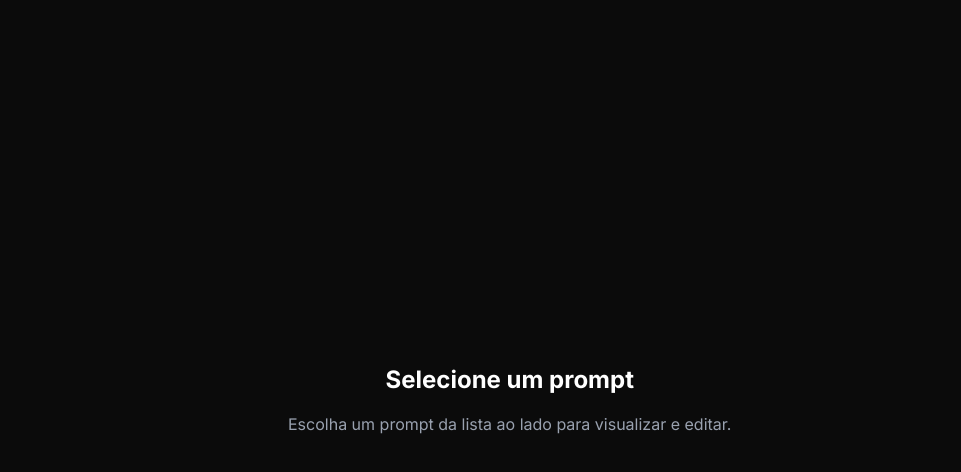
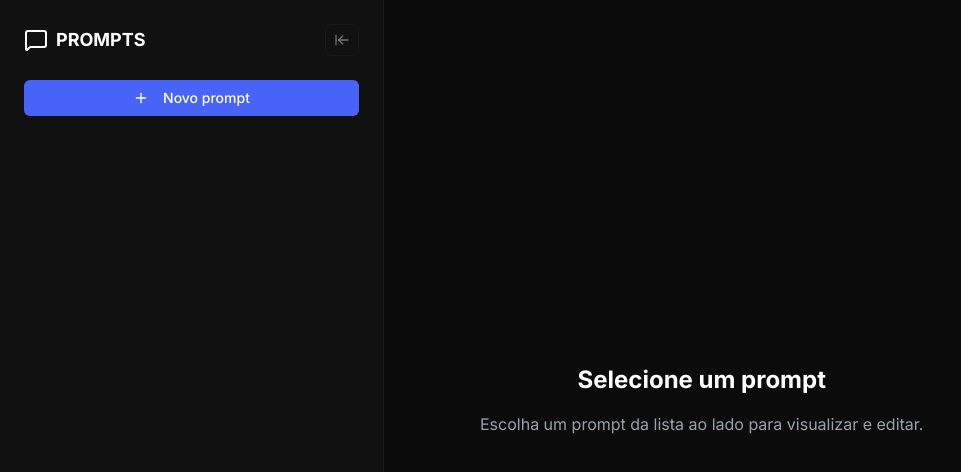
Before and after one commit to josuellions/rocketseat_architecture_tests_pocket_ai_prompt_nodejs_reacjs_2026, a Next.js app: page / in a window 1280 px wide. Shown: the top 472 px of the page, without its empty margins (0-961 px from the left). Built offline with nearby package versions, Linux system fonts and the light colour scheme.

Commit message:
feat: creates the `header` for the `sidebar` component.

```diff
--- a/src/app/layout.tsx
+++ b/src/app/layout.tsx
@@ -1,7 +1,8 @@
-import type {Metadata} from 'next';
-import {Inter, JetBrains_Mono} from 'next/font/google';
+import type { Metadata } from 'next';
+import { Inter, JetBrains_Mono } from 'next/font/google';
 import '@/styles/globals.css';
-import {cn} from '@/lib/utils';
+import { cn } from '@/lib/utils';
+import { Sidebar } from '@/components/sidebar';
 
 const jetbrainsMono = JetBrains_Mono({
   subsets: ['latin'],
@@ -30,6 +31,7 @@
         className={`${inter.variable}  antialiased bg-gray-900 text-white dark`}
       >
         <section className="flex h-screen">
+          <Sidebar />
           <main className="relative flex-1 overflow-auto min-w-0">
             <div className="p-4 sm:p-6 md:p-8 max-w-full md:max-w-3xl mx-auto h-full">
               {children}
--- /dev/null
+++ b/src/components/logo/index.ts
@@ -0,0 +1 @@
+export * from './logo';
--- /dev/null
+++ b/src/components/logo/logo.tsx
@@ -0,0 +1,14 @@
+import Link from 'next/link';
+import { MessageSquare } from 'lucide-react';
+
+export const Logo = () => {
+  return (
+    <Link
+      href="/"
+      className="flex items-center gap-2 hover:text-accent-600 rounded-lg transition-colors"
+    >
+      <MessageSquare />
+      <span className="text-lg font-semibold">PROMPTS</span>
+    </Link>
+  );
+};
--- /dev/null
+++ b/src/components/sidebar/index.ts
@@ -0,0 +1 @@
+export * from './sidebar';
--- /dev/null
+++ b/src/components/sidebar/sidebar-content.tsx
@@ -0,0 +1,85 @@
+'use client';
+
+import { useState } from 'react';
+import { useRouter } from 'next/navigation';
+import {
+  ArrowLeftToLine,
+  X as CloseIcon,
+  Plus as AddIcon,
+  ArrowRightToLine,
+} from 'lucide-react';
+
+import { Button } from '../ui/button';
+import { Logo } from '../logo';
+
+export const SidebarContent = () => {
+  const router = useRouter();
+  const [isCollapsed, setIsCollapsed] = useState(false);
+  const collapsedSidebar = () => setIsCollapsed(true);
+  const expandSidebar = () => setIsCollapsed(false);
+
+  const handleNewPrompt = () => {
+    console.log('>>NEW PROMPT');
+    router.push('/new');
+  };
+  return (
+    <aside
+      className={`border-r border-gray-700 flex flex-col h-full bg-gray-800
+        transition-[transform, width] duration-300 ease-in-out fixed md:relative left-0 top-0 z-50 md:z-auto w-[80vw] sm:w-[320px] ${isCollapsed ? 'md:w-[72px]' : 'md:w-[384px]'} `}
+    >
+      {isCollapsed && (
+        <section className="px-2 py-6">
+          <header className="flex item-center justfy-center mb-6">
+            <Button
+              onClick={expandSidebar}
+              variant="icon"
+              title="Expandir sidebar"
+              aria-label="Expandir sidebar"
+              className="hidden md:inline-flex p-2 hover:bg-gray-700 focus:outline-none focus:ring-2 focus:ring-accent-500 rounded-lg transition-colors"
+            >
+              <ArrowRightToLine className="w-5 h-5 text-gray-500" />
+            </Button>
+          </header>
+        </section>
+      )}
+
+      {!isCollapsed && (
+        <>
+          <section className="p-6">
+            <div className="md:hidden mb-4">
+              <div className="flex items-center justify-between">
+                <Button
+                  size="icon"
+                  variant="icon"
+                  aria-label="Fechar menu"
+                  title="Fechar menu"
+                >
+                  <CloseIcon className="w-5 h-5 text-gray-100" />
+                </Button>
+              </div>
+            </div>
+            <div className="flex w-full items-center justify-between mb-6">
+              <header className="flex w-full items-center justify-between">
+                <Logo />
+                <Button
+                  onClick={collapsedSidebar}
+                  variant="secondary"
+                  className="hidden md:inline-flex p-2 hover:bg-gray-700 focus:outline-nome focus:ring-2 focus:ring-accent-500 rounded-lg transition-colors"
+                >
+                  <ArrowLeftToLine className="w-5 h-5 text-gray-100" />
+                </Button>
+              </header>
+            </div>
+
+            <div className="">
+              <Button size="lg" className="w-full" onClick={handleNewPrompt}>
+                <AddIcon className="w-5 h-5 mr-2" />
+                Novo prompt
+              </Button>
+            </div>
+          </section>
+        </>
+      )}
+    </aside>
+  );
+};
--- /dev/null
+++ b/src/components/sidebar/sidebar.tsx
@@ -0,0 +1,5 @@
+import { SidebarContent } from './sidebar-content';
+
+export const Sidebar = () => {
+  return <SidebarContent />;
+};
--- a/src/components/ui/button.tsx
+++ b/src/components/ui/button.tsx
@@ -1,22 +1,23 @@
-import {Button as ButtonPrimitive} from '@base-ui/react/button';
-import {cva, type VariantProps} from 'class-variance-authority';
+import { Button as ButtonPrimitive } from '@base-ui/react/button';
+import { cva, type VariantProps } from 'class-variance-authority';
 
-import {cn} from '@/lib/utils';
+import { cn } from '@/lib/utils';
 
 const buttonVariants = cva(
-  "group/button inline-flex shrink-0 items-center justify-center rounded-none border border-transparent bg-clip-padding text-xs font-medium whitespace-nowrap transition-all outline-none select-none focus-visible:border-ring focus-visible:ring-1 focus-visible:ring-ring/50 active:not-aria-[haspopup]:translate-y-px disabled:pointer-events-none disabled:opacity-50 aria-invalid:border-destructive aria-invalid:ring-1 aria-invalid:ring-destructive/20 dark:aria-invalid:border-destructive/50 dark:aria-invalid:ring-destructive/40 [&_svg]:pointer-events-none [&_svg]:shrink-0 [&_svg:not([class*='size-'])]:size-4",
+  "cursor-pointer border-[#424242] inline-flex items-center justify-center gap-2 whitespace-nowrap rounded-md text-sm font-medium transition-all disabled:pointer-events-none disabled:opacity-50 [&_svg]:pointer-events-none [&_svg:not([class*='size-'])]:size-4 shrink-0 [&_svg]:shrink-0 outline-none focus-visible:border-ring focus-visible:ring-ring/50 focus-visible:ring-[3px] aria-invalid:ring-destructive/20 dark:aria-invalid:ring-destructive/40 aria-invalid:border-destructive",
   {
     variants: {
       variant: {
-        default: 'bg-primary text-primary-foreground [a]:hover:bg-primary/80',
-        outline:
-          'border-border bg-background hover:bg-muted hover:text-foreground aria-expanded:bg-muted aria-expanded:text-foreground dark:border-input dark:bg-input/30 dark:hover:bg-input/50',
+        default: 'bg-accent-600 text-white hover:bg-accent-500',
+
         secondary:
-          'bg-secondary text-secondary-foreground hover:bg-secondary/80 aria-expanded:bg-secondary aria-expanded:text-secondary-foreground',
+          'p-2 bg-gray-800 border border-gray-700 rounded-lg hover:bg-gray-600 transition-colors',
         ghost:
           'hover:bg-muted hover:text-foreground aria-expanded:bg-muted aria-expanded:text-foreground dark:hover:bg-muted/50',
         destructive:
-          'bg-destructive/10 text-destructive hover:bg-destructive/20 focus-visible:border-destructive/40 focus-visible:ring-destructive/20 dark:bg-destructive/20 dark:hover:bg-destructive/30 dark:focus-visible:ring-destructive/40',
+          'bg-destructive text-white hover:bg-destructive/90 focus-visible:ring-destructive/20 dark:focus-visible:ring-destructive/40 dark:bg-destructive/60',
+        outline: 'border bg-gray-700 text-white hover:bg-gray-600',
+        icon: 'text-alert-600 transition-all duration-200 ml-2 p-1 hover:bg-alert-600 rounded hover:text-white',
         link: 'text-primary underline-offset-4 hover:underline',
       },
       size: {
@@ -47,10 +48,10 @@
   return (
     <ButtonPrimitive
       data-slot="button"
-      className={cn(buttonVariants({variant, size, className}))}
+      className={cn(buttonVariants({ variant, size, className }))}
       {...props}
     />
   );
 }
 
-export {Button, buttonVariants};
+export { Button, buttonVariants };
```
